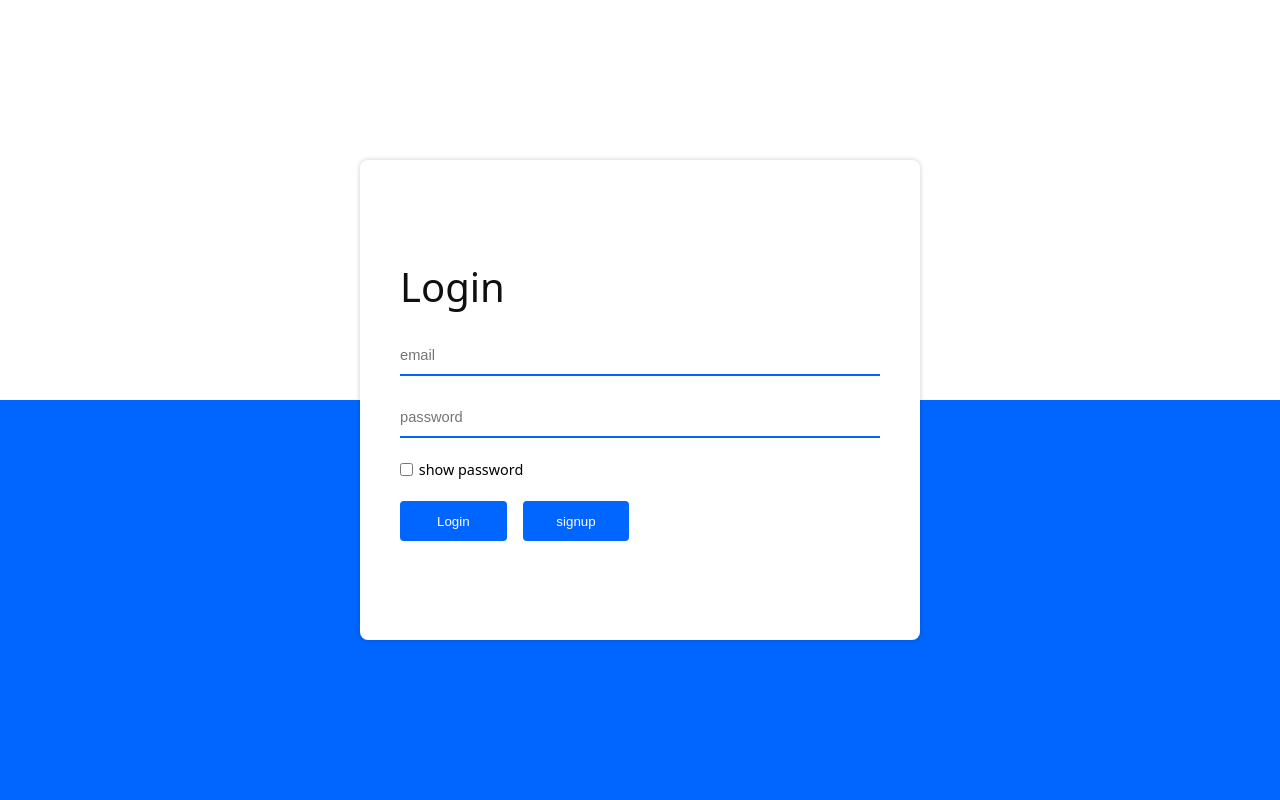
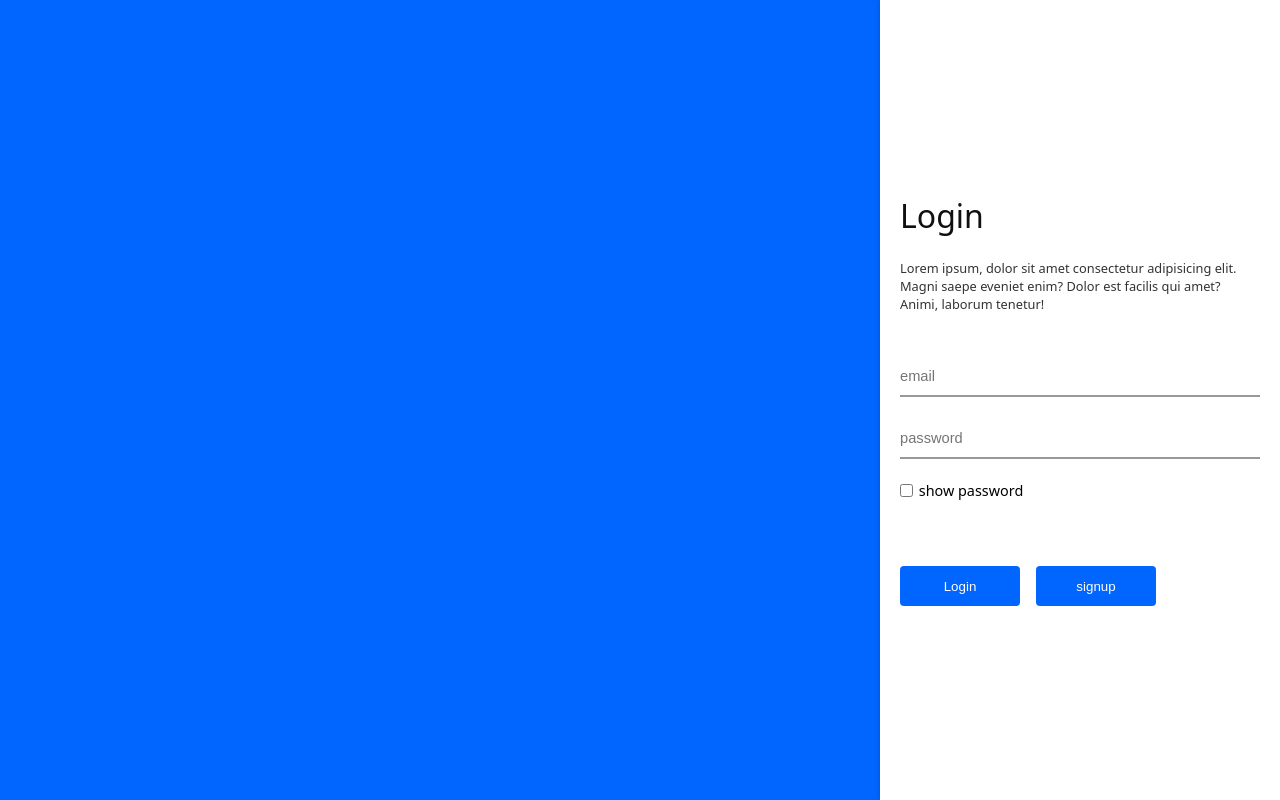
Before and after one commit to ssekabirarobertsims/keep.memories.com-ui, a React (Vite) app: page /login in a window 1280 px wide. Built offline with nearby package versions, Linux system fonts and the light colour scheme; a web font is replaced by a local one.

Commit message:
made some changes for forms and added new files

```diff
--- a/src/components/Photo.View.Component.tsx
+++ b/src/components/Photo.View.Component.tsx
@@ -70,8 +70,8 @@ function PhotoViewComponent() {
   return (
     <aside className={String("photo-view")}>
       <div className="photo-view-wrapper">
-        <div>
-          <img src="/uploads/man.jpg" alt="" className="img-placeholder" />
+        <div className="photo">
+          <img src={""} alt="" className="img-placeholder" />
         </div>
         <aside>
           <div className="wrapper">
--- a/src/pages/Login.Page.tsx
+++ b/src/pages/Login.Page.tsx
@@ -8,6 +8,13 @@ function LoginPage() {
         <aside className="__wrapper">
           <form action="" method="post">
             <h1>Login</h1>
+            <br />
+            <p>
+              Lorem ipsum, dolor sit amet consectetur adipisicing elit. Magni
+              saepe eveniet enim? Dolor est facilis qui amet? Animi, laborum
+              tenetur!
+            </p>
+            <br />
             <span className="login-alert-message"></span>
             <br />
             <input
@@ -54,6 +61,8 @@ function LoginPage() {
               />
               <label htmlFor="show-password">show password</label>
             </article>
+            <br />
+            <br />
             <br />
             <div>
               <button
--- a/src/pages/Signup.Page.tsx
+++ b/src/pages/Signup.Page.tsx
@@ -8,6 +8,13 @@ function SignupPage() {
         <aside className="__wrapper">
           <form action="" method="post">
             <h1>Signup</h1>
+            <br />
+            <p>
+              Lorem ipsum, dolor sit amet consectetur adipisicing elit. Enim
+              sint blanditiis voluptatibus quae et necessitatibus ratione rem
+              vero odio voluptatem!
+            </p>
+            <br />
             <span className="signup-alert-message"></span>
             <br />
             <input
@@ -64,6 +71,7 @@ function SignupPage() {
               />
               <label htmlFor="show-password">show password</label>
             </article>
+            <br />
             <br />
             <div>
               <button
--- a/src/pages/categories/All.tsx
+++ b/src/pages/categories/All.tsx
@@ -19,7 +19,8 @@ function All() {
   async function FetchResources() {
     try {
       const request = await axios.get(
-        "https://keep-memories-com-api.onrender.com/resources",
+        // "https://keep-memories-com-api.onrender.com/resources",
+        "http://localhost:3500/resources",
         {
           headers: {
             Authorization: "",
--- a/src/stylesheets/main.stylesheet-2.css
+++ b/src/stylesheets/main.stylesheet-2.css
@@ -3,15 +3,19 @@
   width: min(100%, 100%);
   display: flex;
   align-items: center;
-  justify-content: center;
-  background: linear-gradient(#fff 50%, var(--primary-color) 50%);
+  justify-content: flex-end;
+  background: var(--primary-color);
   gap: 3em;
   flex-flow: row wrap;
   /* border: 1px solid red; */
+  /* background-image: url(../../public/photos/wallpaper-2.jpg);
+  background-position: right;
+  background-repeat: no-repeat;
+  background-size: 100%; */
 }
 .login-section-page aside[class="__wrapper"] {
-  min-height: 60vh;
-  width: min(90%, 35em);
+  min-height: 100vh;
+  width: min(90%, 25em);
   display: flex;
   align-items: center;
   justify-content: center;
@@ -19,11 +23,11 @@
   gap: 3em;
   flex-flow: row wrap;
   /* border: 1px solid red; */
-  border-radius: .5em;
+  border-radius: .0em;
   box-shadow: 0px 0px 5px 0px rgba(0, 0, 0, 0.2);
 }
 .login-section-page aside[class="__wrapper"] > div {
-  min-height: 20em;
+  min-height: 30em;
   width: min(90%, 25em);
   display: flex;
   align-items: flex-start;
@@ -32,8 +36,8 @@
   flex-direction: column;
 }
 .login-section-page aside[class="__wrapper"] > form {
-  height: 20em;
-  width: min(90%, 30em);
+  height: 30em;
+  width: min(90%, 25em);
   display: flex;
   align-items: flex-start;
   justify-content: center;
@@ -41,9 +45,14 @@
   flex-direction: column;
 }
 .login-section-page aside[class="__wrapper"] > form :is(h1) {
-  font-size: 2.5em;
+  font-size: 2em;
   font-weight: normal;
   color: #101010;
+}
+.login-section-page aside[class="__wrapper"] > form :is(p) {
+  font-size: .8em;
+  font-weight: normal;
+  color: hsl(0, 0%, 20%);
 }
 .login-section-page aside[class="__wrapper"] > div :is(h1) img {
   height: 1.3em;
@@ -67,7 +76,7 @@
   height: 3em;
   width: min(100%, 100%);
   border: none;
-  border-bottom: 2px solid var(--primary-color);
+  border-bottom: 2px solid hsl(0, 0%, 60%);
   background-color: transparent;
   color: #101010;
 }
@@ -75,7 +84,7 @@
   height: 3em;
   width: min(100%, 100%);
   border: none;
-  border-bottom: 2px solid var(--primary-color);
+  border-bottom: 2px solid hsl(0, 0%, 60%);
   background-color: transparent;
   color: #101010;
 }
@@ -115,7 +124,7 @@
 }
 .login-section-page aside[class="__wrapper"] > form :is(button) {
   height: 3em;
-  width: 8em;
+  width: 9em;
   border: none;
   background-color: var(--primary-color);
   border-radius: 0.3em;
@@ -131,15 +140,15 @@
   width: min(100%, 100%);
   display: flex;
   align-items: center;
-  justify-content: center;
-  background: linear-gradient(#fff 50%, var(--primary-color) 50%);
+  justify-content: flex-end;
+  background: var(--primary-color);
   gap: 3em;
   flex-flow: row wrap;
   /* border: 1px solid red; */
 }
 .signup-section-page aside[class="__wrapper"] {
-  min-height: 80vh;
-  width: min(90%, 35em);
+  min-height: 100vh;
+  width: min(90%, 25em);
   display: flex;
   align-items: center;
   justify-content: center;
@@ -147,7 +156,7 @@
   gap: 3em;
   flex-flow: row wrap;
   /* border: 1px solid red; */
-  border-radius: .5em;
+  border-radius: .0em;
   box-shadow: 0px 0px 5px 0px rgba(0, 0, 0, 0.2);
 }
 .signup-section-page aside[class="__wrapper"] > div {
@@ -169,9 +178,14 @@
   flex-direction: column;
 }
 .signup-section-page aside[class="__wrapper"] > form :is(h1) {
-  font-size: 2.5em;
+  font-size: 2em;
   font-weight: normal;
   color: #101010;
+}
+.signup-section-page aside[class="__wrapper"] > form :is(p) {
+  font-size: .8em;
+  font-weight: normal;
+  color: hsl(0, 0%, 20%);
 }
 .signup-section-page aside[class="__wrapper"] > div :is(h1) img {
   height: 1.3em;
@@ -181,7 +195,7 @@
   height: 3em;
   width: min(100%, 100%);
   border: none;
-  border-bottom: 2px solid var(--primary-color);
+  border-bottom: 2px solid hsl(0, 0%, 70%);
   background-color: transparent;
   color: #101010;
 }
@@ -189,7 +203,7 @@
   height: 3em;
   width: min(100%, 100%);
   border: none;
-  border-bottom: 2px solid var(--primary-color);
+  border-bottom: 2px solid hsl(0, 0%, 70%);
   background-color: transparent;
   color: #101010;
 }
@@ -197,7 +211,7 @@
   height: 3em;
   width: min(100%, 100%);
   border: none;
-  border-bottom: 2px solid var(--primary-color);
+  border-bottom: 2px solid hsl(0, 0%, 70%);
   background-color: transparent;
   color: #101010;
 }
@@ -277,50 +291,27 @@ aside[class="photo-view"] {
 aside[class="photo-view"] > div[class="photo-view-wrapper"] {
   height: 100%;
   width: min(100%, 100%);
-}
-aside[class="photo-view"] > div[class="__photo-view-nav"] {
-  height: 10vh;
-  width: min(90%, 90%);
-  display: flex;
-  align-items: center;
-  justify-content: flex-start;
-  flex-direction: row;
-  flex-flow: row nowrap;
-  gap: 1em;
-  color: hsl(0, 0%, 90%)
-}
-aside[class="photo-view"] > div[class="__photo-view-nav"] :is(span) {
-  font-weight: bold;
-  font-size: 2em;
-}
-aside[class="photo-view"] > div[class="__photo-view-nav"] :is(div) > p {
-  font-weight: bold;
-  font-size: .9em;
-}
-aside[class="photo-view"] > div[class="__photo"] {
-  min-height: 75vh;
-  width: min(90%, 90%);
   display: flex;
   align-items: center;
   justify-content: center;
   flex-direction: row;
   flex-flow: row wrap;
-  gap: 1em;
-  /* border: 1px solid red; */
+  gap: 0em
 }
 aside[class="photo-view"] > div[class="photo-view-wrapper"] div {
-  height: 100vh;
+  min-height: 100vh;
   /* border: 1px solid red; */
   width: min(90%, 50em);
   flex-grow: 1;
   display: flex;
   align-items: center;
+  flex-grow: 1;
   justify-content: center;
   flex-direction: row;
 }
 aside[class="photo-view"] > div[class="photo-view-wrapper"] div :is(img) {
   aspect-ratio: 19/16;
-  width: min(90%, 70%);
+  width: min(90%, 40em);
 }
 aside[class="photo-view"] > div[class="photo-view-wrapper"] aside {
   height: 100vh;
@@ -328,8 +319,10 @@ aside[class="photo-view"] > div[class="photo-view-wrapper"] aside {
   background-color: #fff;
   display: flex;
   align-items: center;
+  /* border: 1px solid red; */
   justify-content: center;
   flex-direction: row;
+  flex-grow: 1;
 }
 aside[class="photo-view"] > div[class="photo-view-wrapper"] aside :is(div[class="wrapper"]) {
   height: 100%;
--- a/src/stylesheets/responsive.css
+++ b/src/stylesheets/responsive.css
@@ -2,10 +2,10 @@
 @media all and (min-width: 320px) and (max-width: 768px) {
   header {
     /* border: 1px solid red; */
-      min-height: 150vh;
+      min-height: 70vh;
     }
     header > article {
-      min-height: 45em;
+      min-height: 20em;
       gap: 0em;
       text-align: center;
       /* border: 1px solid red; */
@@ -18,6 +18,20 @@
     }
     header > article :is(div) p {
       font-size: .8em;
+  }
+
+  aside[class="photo-view"] {
+    overflow: scroll;
+    background-color: #fff;
+  }
+  aside[class="photo-view"] > div[class="photo-view-wrapper"] {
+    overflow: scroll;
+  }
+  aside[class="photo-view"] > div[class="photo-view-wrapper"] div[class="photo"] {
+    min-height: 50vh;
+  }
+  aside[class="photo-view"] > div[class="photo-view-wrapper"] aside {
+    height: 130vh;
   }
 
   section[class="about-us-page"] {
@@ -72,10 +86,10 @@
 @media only screen and (min-width: 769px) and (max-width: 1024px) {
   header {
     /* border: 1px solid red; */
-      min-height: 150vh;
+      min-height: 60vh;
   }
   header > article {
-    min-height: 45em;
+    min-height: 20em;
     gap: 0em;
     text-align: center;
     /* border: 1px solid red; */
@@ -88,6 +102,20 @@
   }
   header > article :is(div) p {
     font-size: .9em;
+}
+
+aside[class="photo-view"] {
+  overflow: scroll;
+  background-color: #fff;
+}
+aside[class="photo-view"] > div[class="photo-view-wrapper"] {
+  overflow: scroll;
+}
+aside[class="photo-view"] > div[class="photo-view-wrapper"] div[class="photo"] {
+  min-height: 50vh;
+}
+aside[class="photo-view"] > div[class="photo-view-wrapper"] aside {
+  height: 130vh;
 }
 
   section[class="about-us-page"] {
```
Also changed, not shown: public/photos/wallpaper-2.jpg (added), public/photos/wallpaper.jpg (added).
